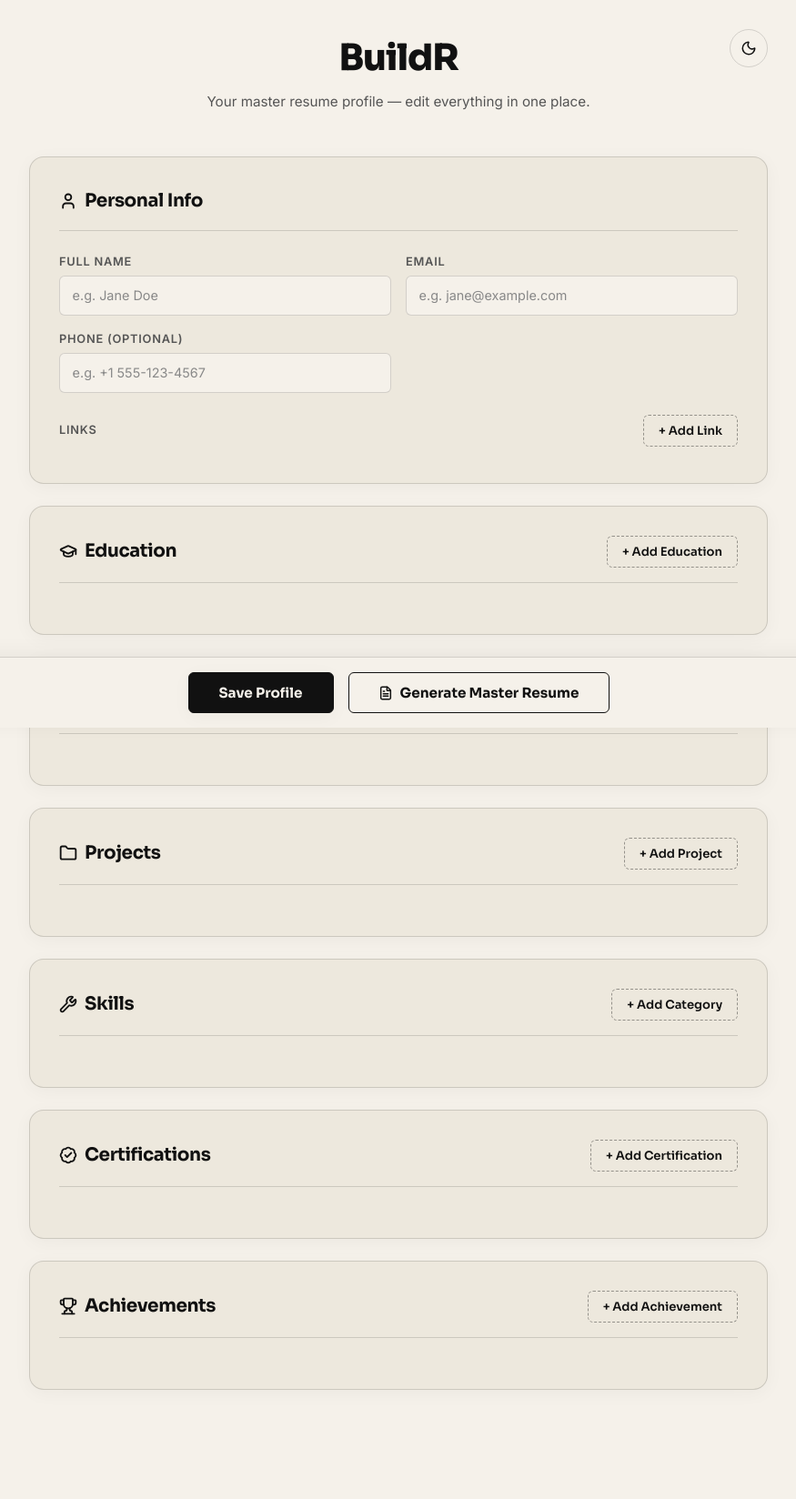
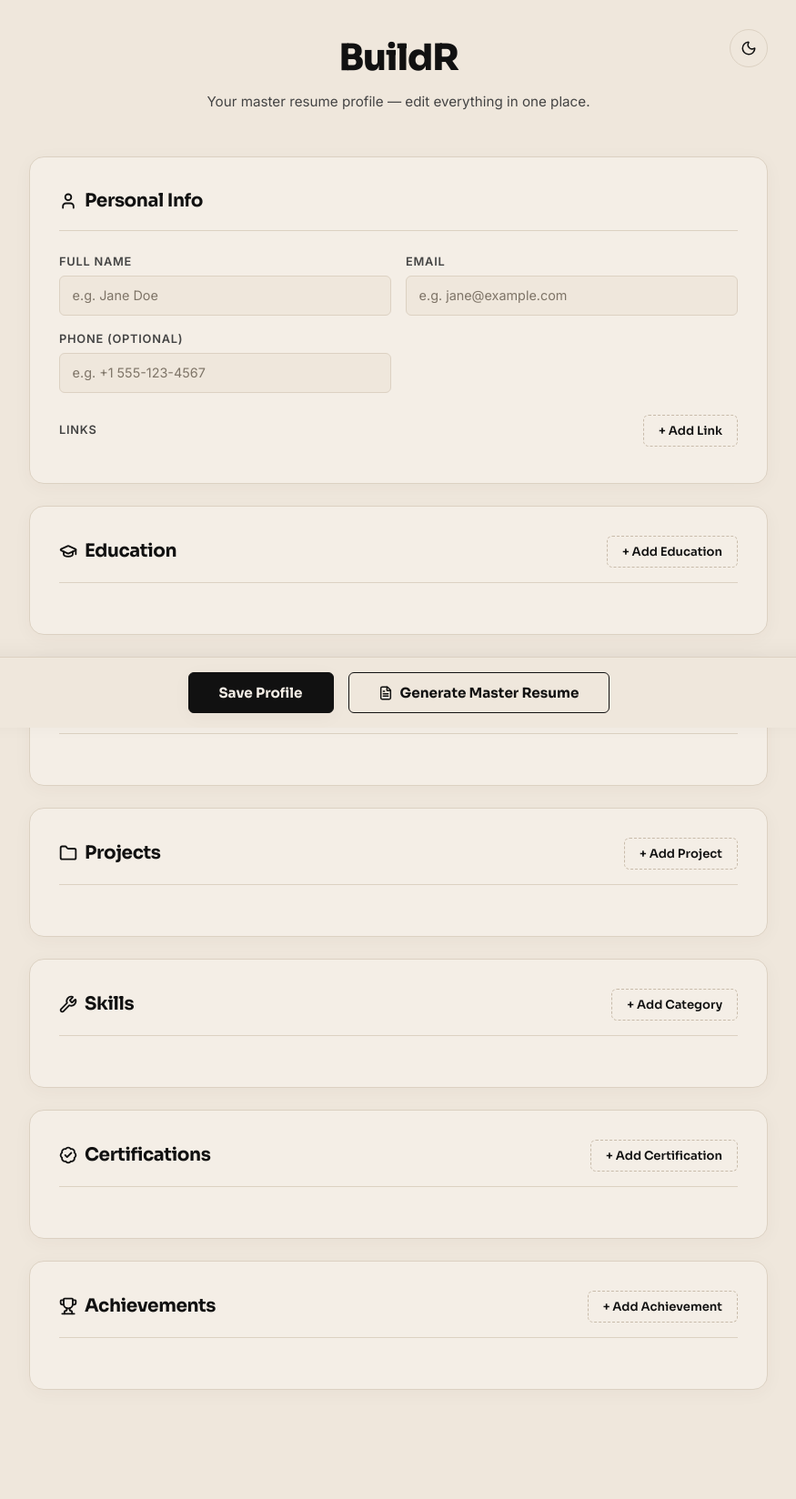
Before and after one commit to Hima-11-works/BuildR, a Flask app: page / in a window 1280 px wide. Shown: the whole page at 91% size, without its empty margins (202-1077 px from the left). Run offline with Flask 3, Linux system fonts and the light colour scheme; data that the repository does not hold is empty.

Commit message:
feat: initialize design system and layout with light/dark mode support in style.css

```diff
--- a/static/style.css
+++ b/static/style.css
@@ -26,33 +26,34 @@
 
 /* ── Light Mode (Cream & Black) ────────────────────────────── */
 [data-theme="light"] {
-    --bg-base: #F5F1EA;              /* Warm off-white/cream */
-    --bg-surface: #EDE8DD;           /* Slightly darker cream */
-    --bg-card: #EDE8DD;              /* Slightly darker cream for cards */
-    --bg-input: #F5F1EA;             /* Base cream for inputs */
+    --bg-base: #EFE7DC;              /* Cozy stationery main background */
+    --bg-surface: #E7DDD0;           /* Warm beige secondary background */
+    --bg-card: #F4EEE6;              /* Soft cream cards/surfaces */
+    --bg-input: #EFE7DC;             /* Warm cream for inputs (recessed inside cards) */
     --bg-input-focus: #FFFFFF;       /* Clean white for focus */
 
-    --text-primary: #111111;         /* Near black */
-    --text-secondary: #555555;       /* Dark gray */
-    --text-muted: #888888;           /* Muted text */
-    --text-on-accent: #F5F1EA;       /* Cream text on black button */
+    --text-primary: #111111;         /* Near black primary text */
+    --text-secondary: #444444;       /* Dark charcoal secondary text */
+    --text-muted: #7E7467;           /* Subtle warm beige-gray text */
+    --text-on-accent: #F4EEE6;       /* Warm cream text on accent buttons */
 
-    --accent-solid: #111111;         /* Charcoal/Black primary */
-    --border-subtle: rgba(17, 17, 17, 0.15); /* Subtle dark border */
-    --border-accent: rgba(17, 17, 17, 0.4);  /* Accent hover border */
+    --accent-solid: #111111;         /* Black primary */
+    --accent-glow: rgba(17, 17, 17, 0.08);  /* Focus outline glow */
+    --border-subtle: #DCD1C2;        /* Soft warm beige-gray border */
+    --border-accent: #C8BBAA;        /* Warm hover border */
     --border-strong: #111111;
 
     --success: #1B4D3E;              /* Deep forest green */
     --success-bg: rgba(27, 77, 62, 0.08);
     --error: #A30000;                /* Elegant deep red */
     --error-bg: rgba(163, 0, 0, 0.08);
-    --warning: #B35C00;              /* Deep warm orange */
+    --warning: #C27800;              /* Deep warm amber */
     --danger: #A30000;
     --danger-hover: #D10000;
 
-    --shadow-card: 0 4px 20px rgba(17, 17, 17, 0.04);
-    --shadow-elevated: 0 8px 30px rgba(17, 17, 17, 0.08);
-    --shadow-glow: 0 0 15px rgba(17, 17, 17, 0.05);
+    --shadow-card: 0 4px 20px rgba(68, 62, 54, 0.04);
+    --shadow-elevated: 0 8px 30px rgba(68, 62, 54, 0.08);
+    --shadow-glow: 0 0 15px rgba(68, 62, 54, 0.05);
 }
 
 /* ── Dark Mode (Black & Cream) ────────────────────────────── */
@@ -63,15 +64,16 @@
     --bg-input: #121214;
     --bg-input-focus: #25252A;
 
-    --text-primary: #F5F1EA;         /* Cream/Off-white */
+    --text-primary: #F4EEE6;         /* Soft warm cream */
     --text-secondary: #A0A0A0;       /* Light gray */
     --text-muted: #666666;
     --text-on-accent: #121214;       /* Dark text on cream button */
 
-    --accent-solid: #F5F1EA;         /* Cream primary */
-    --border-subtle: rgba(245, 241, 234, 0.15); /* Subtle cream border */
-    --border-accent: rgba(245, 241, 234, 0.4);  /* Accent border */
-    --border-strong: #F5F1EA;
+    --accent-solid: #F4EEE6;         /* Cream primary */
+    --accent-glow: rgba(244, 238, 230, 0.15); /* Focus outline glow */
+    --border-subtle: rgba(244, 238, 230, 0.15); /* Subtle cream border */
+    --border-accent: rgba(244, 238, 230, 0.4);  /* Accent border */
+    --border-strong: #F4EEE6;
 
     --success: #52B788;              /* Soft green */
     --success-bg: rgba(82, 183, 136, 0.12);
@@ -83,7 +85,7 @@
 
     --shadow-card: 0 4px 24px rgba(0, 0, 0, 0.5);
     --shadow-elevated: 0 8px 40px rgba(0, 0, 0, 0.7);
-    --shadow-glow: 0 0 20px rgba(245, 241, 234, 0.05);
+    --shadow-glow: 0 0 20px rgba(244, 238, 230, 0.05);
 }
 
 
```
